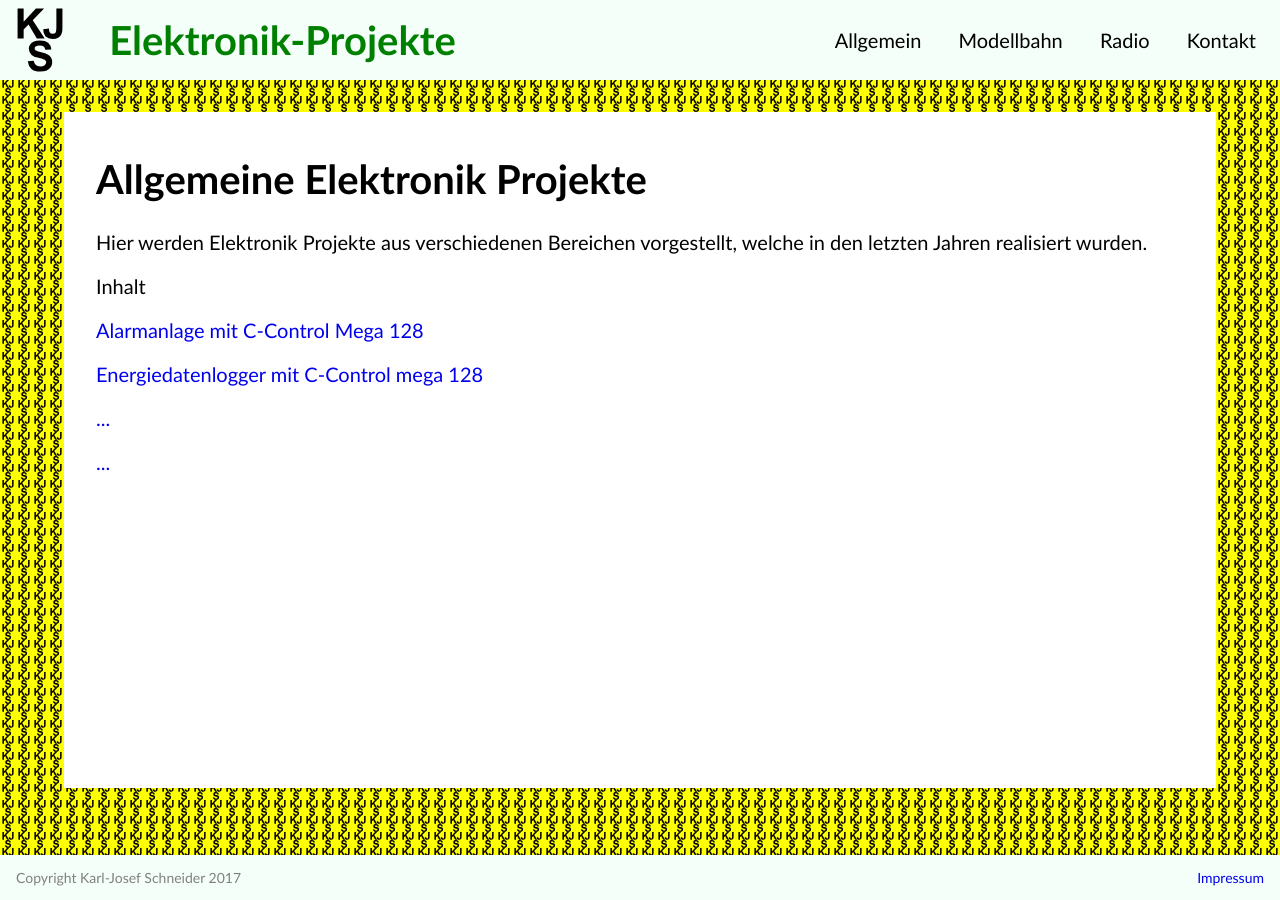
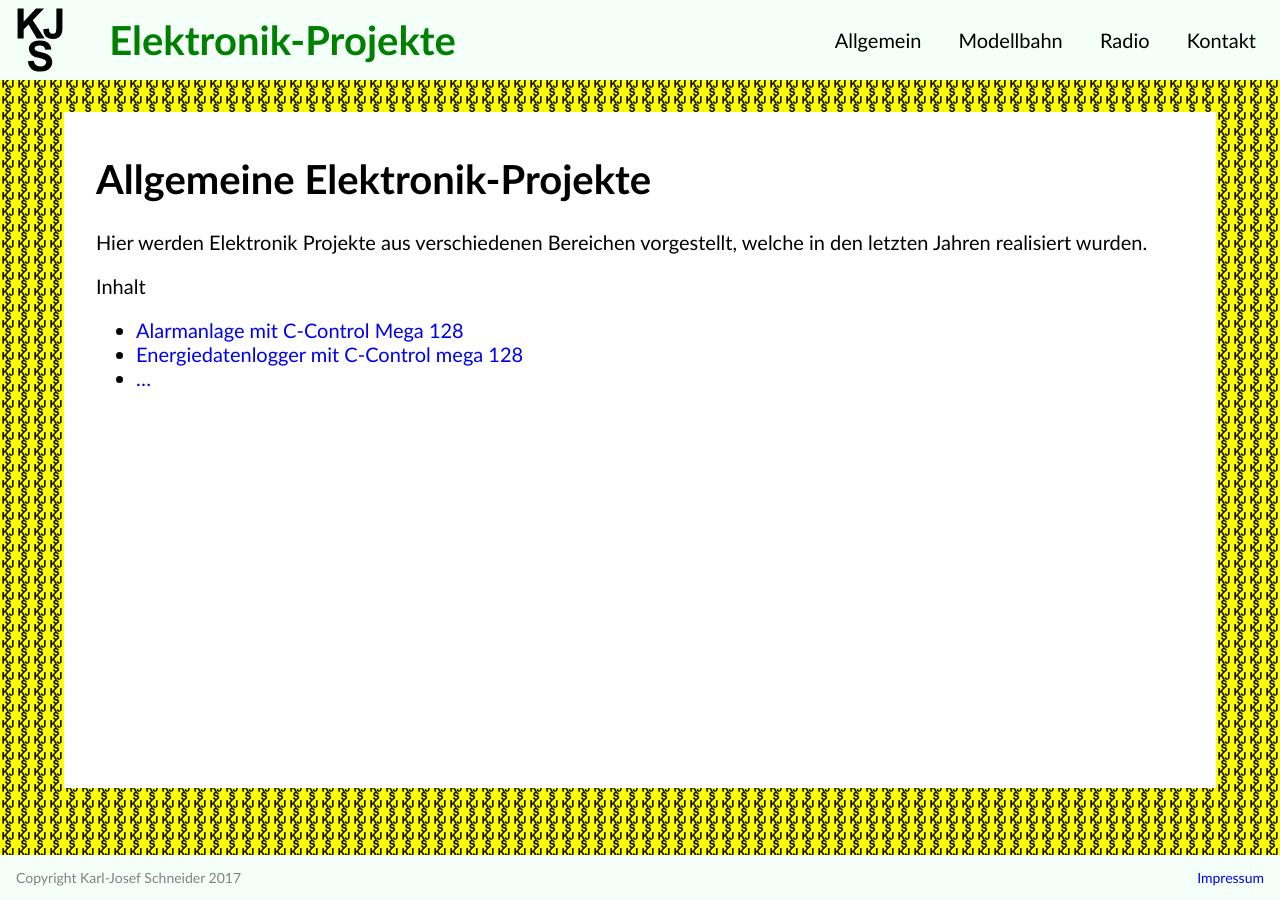
Before and after one commit to karljosefschneider/karljosefschneider.de, a Jekyll site: the page built from allgemein/index.html, in a window 1280 px wide. Built offline with Jekyll 4.4.1, drawn with Linux system fonts in a browser that asks for light colours.

Commit message:
Clean up markup (HTML)

```diff
--- a/allgemein/index.html
+++ b/allgemein/index.html
@@ -16,28 +16,16 @@
   Inhalt
 </p>
 
-<p>
-  <nav class="text">
-    <a class="textlink" href="/allgemein/text1">Alarmanlage mit C-Control
+<ul>
+  <li>
+    <a class="textlink" href="/allgemein/">Alarmanlage mit C-Control
       Mega 128</a>
-  </nav>
-</p>
-
-<p>
-  <nav class="text">
-    <a class="textlink" href="/allgemein/text2">Energiedatenlogger mit
+  </li>
+  <li>
+    <a class="textlink" href="/allgemein/">Energiedatenlogger mit
       C-Control mega 128</a>
-  </nav>
-</p>
-
-<p>
-  <nav class="text">
-    <a class="textlink" href="/allgemein/text3">...</a>
-  </nav>
-</p>
-
-<p>
-  <nav class="text">
-    <a class="textlink" href="/allgemein/text4">...</a>
-  </nav>
-</p>
+  </li>
+  <li>
+    <a class="textlink" href="/allgemein/">…</a>
+  </li>
+</ul>
```
Also changed, not shown: other parts of allgemein/index.html (+2 -2 lines).
